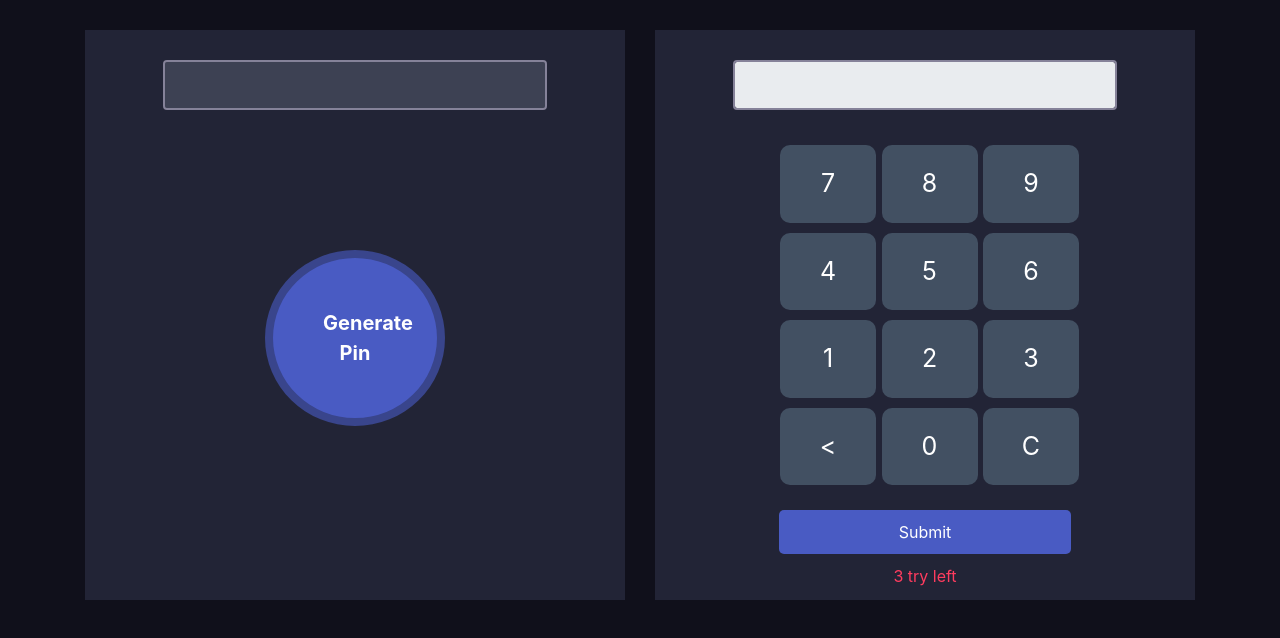
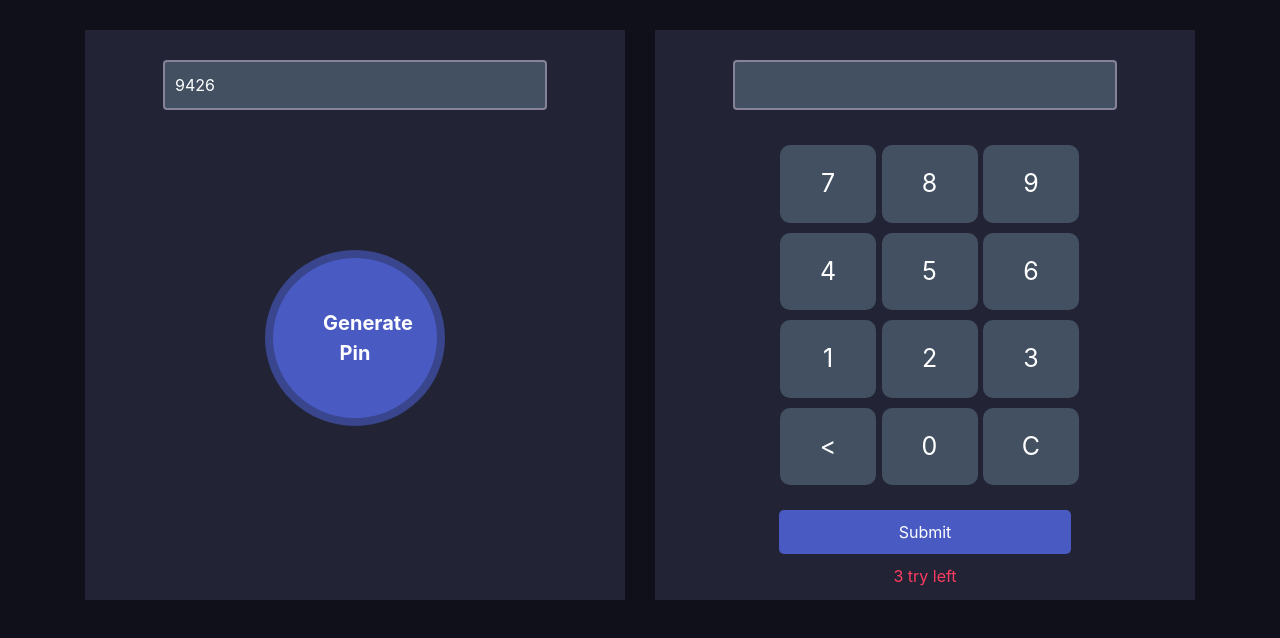
Before and after one commit to jahidulbinrafiq/pin-matcher, a plain HTML site: page index.html in a window 1280 px wide. Both pictures are taken after a click on the button "Generate Pin". Drawn offline with nearby package versions, Linux system fonts and the light colour scheme.

Commit message:
complete generate pin

```diff
--- a/index.html
+++ b/index.html
@@ -12,7 +12,7 @@
         <div class="row">
             <div class="col-md-6">
                 <div class="pin-generator half-width">
-                    <input class="form-control" type="text" id="randomNumberDisplay">
+                    <input class="form-control" type="text" id="randomNumberDisplay" disabled>
                     <button class="generate-btn" id="generatePin">Generate Pin</button>
                 </div>
             </div>
--- a/script.js
+++ b/script.js
@@ -1,5 +1,5 @@
 const randomnumber =document.getElementById('generatePin');
 randomnumber.addEventListener('click',function(){
-    console.log('hello')
+    let generateNumber= Math.floor(1000 + Math.random() * 9000);
+    document.getElementById('randomNumberDisplay').value=generateNumber;
 });
-document.getElementById('randomNumberDisplay').innerText=100
--- a/style.css
+++ b/style.css
@@ -107,3 +107,6 @@ color: #E0B612;
     color: #FF3C5F;
     margin-top: 10px;
 }
+input[type=text]:disabled {
+    background: #425062;
+  }
```
